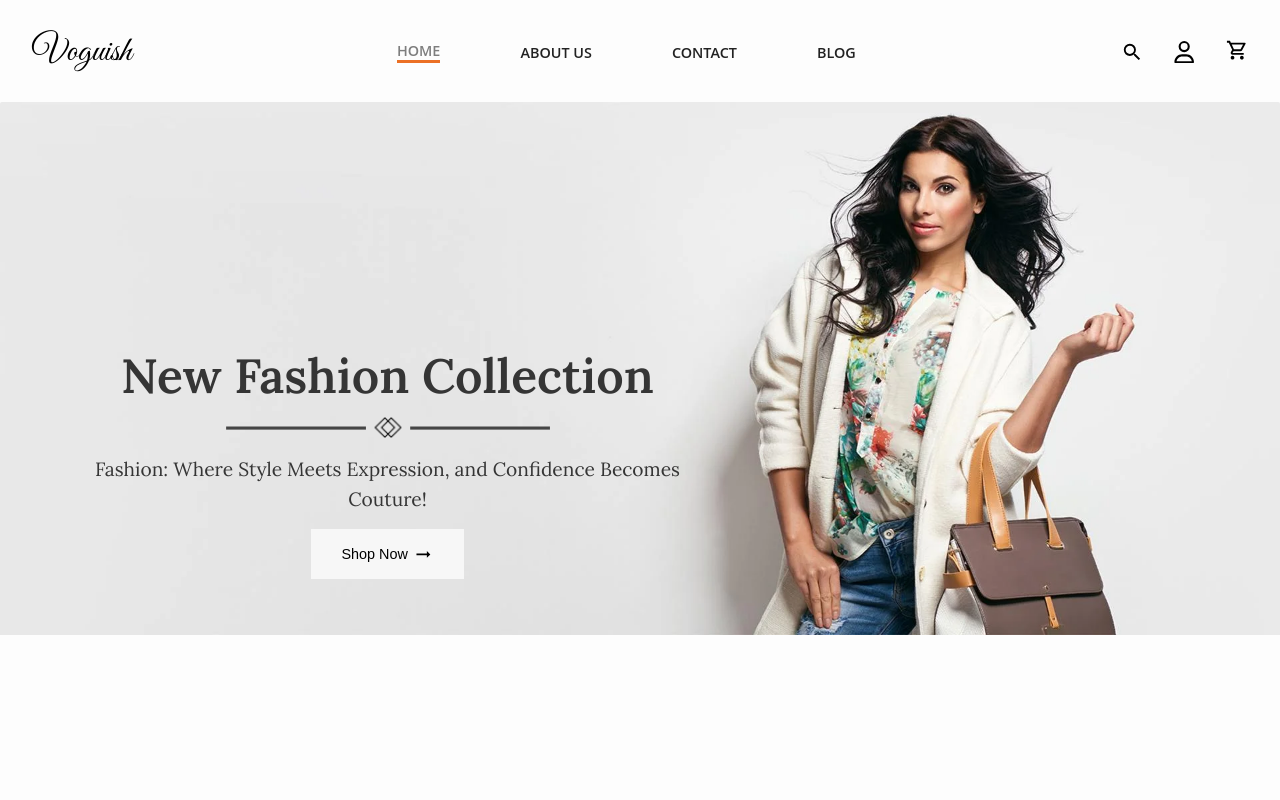
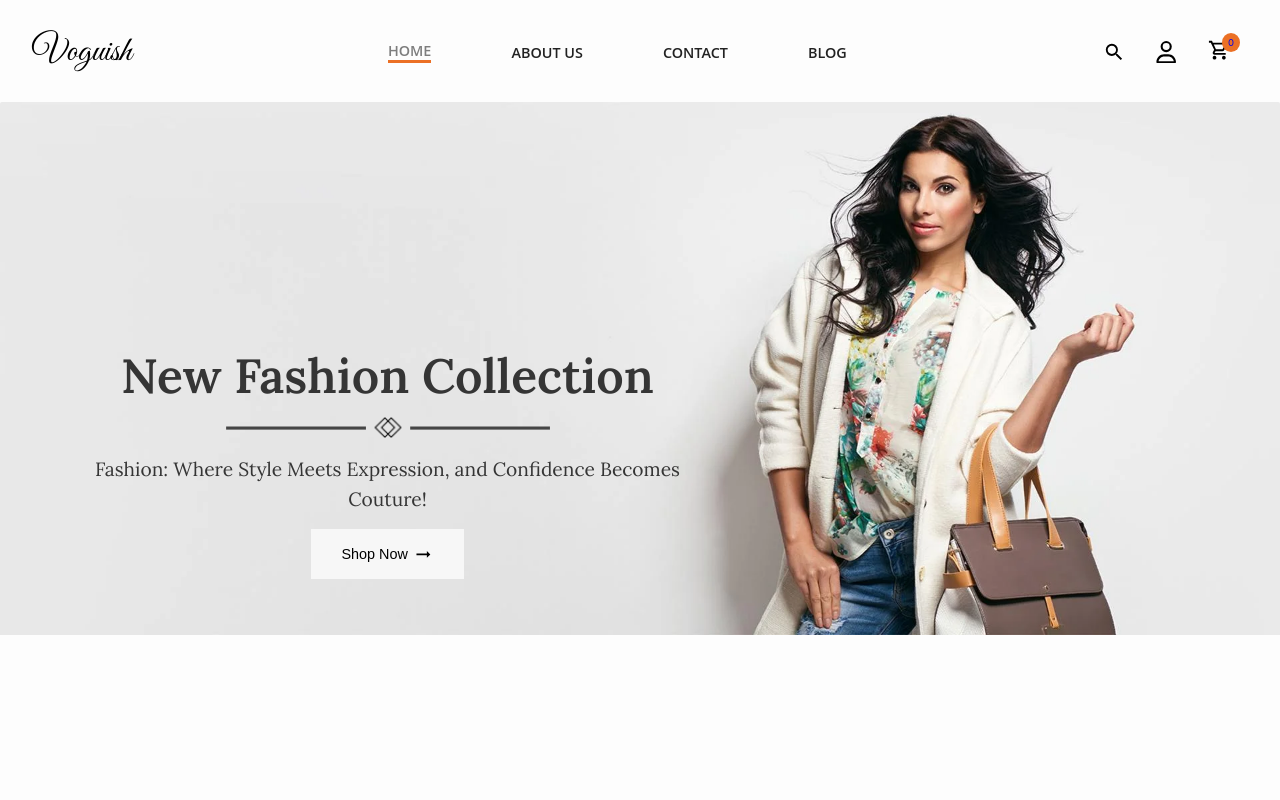
Before and after one commit to MartinMurithi/ecommerce-site, a React (Create React App) app in the folder client/: page / in a window 1280 px wide. Shown: the top 800 px of the page. Built offline with nearby package versions, Linux system fonts and the light colour scheme; no server answers.

Commit message:
UI Redeisgn

```diff
--- a/client/src/components/cart-section/CartSection.jsx
+++ b/client/src/components/cart-section/CartSection.jsx
@@ -11,7 +11,6 @@ import "../product-page/Product.css";
 
 function CartSection({ prodCart, updateTotal }) {
   const [qtyValue, setQtyValue] = useState(prodCart?.qty);
-  // const [subTotalAmt, setSubTotalAmt] = useState(prodCart?.price);
   const [subTotalAmt, setSubTotalAmt] = useState(0);
   const [deleteCartProductHandler, { isLoading }] = useRemoveFromCartMutation();
   const [qtyControlHandler] = useUpdateCartQtyMutation();
@@ -44,12 +43,6 @@ function CartSection({ prodCart, updateTotal }) {
     }
   };
 
-  useEffect(() => {
-    if (qtyValue < 1) {
-      setQtyValue(1);
-    }
-  }, [qtyValue]);
-
   // Func to delete prod from cart
   const deleteProd = async () => {
     try {
@@ -64,16 +57,20 @@ function CartSection({ prodCart, updateTotal }) {
   };
 
   useEffect(() => {
+    if (qtyValue < 1) {
+      setQtyValue(1);
+    }
     // Calculating subtotal when qtyValue or prodCart changes
     // Remove currency symbol (£) and comma from the price string, then convert it to a number
     const price = parseFloat(prodCart?.price.replace(/[^\d.-]/g, ""));
     const subTotal = price * prodCart?.qty;
     setSubTotalAmt(subTotal);
-    // Notify parent component of subtotal change
-    updateTotal(prodCart.pid, subTotalAmt);
+    updateTotal(subTotal);
   }, [qtyValue, prodCart]);
 
   return (
+    <>
+      <h2 className="cartTitle">My Cart</h2>
       <div className="cartSection">
         <div className="cartContainer">
           <div className="cartItem">
@@ -104,6 +101,7 @@ function CartSection({ prodCart, updateTotal }) {
             <p className="subtotalText">Subtotal:</p>
             <p className="subtotalAmount">£{subTotalAmt.toLocaleString()}</p>
           </div>
+
           <div className="deleteBtnSection">
             <button className="deleteBtn" onClick={deleteProd}>
               {isLoading ? "Removing From Cart" : "Remove From Cart"}
@@ -111,6 +109,7 @@ function CartSection({ prodCart, updateTotal }) {
           </div>
         </div>
       </div>
+    </>
   );
 }
 
--- a/client/src/components/navbar/Navbar.css
+++ b/client/src/components/navbar/Navbar.css
@@ -56,3 +56,13 @@ nav {
   color: #000000;
   cursor: pointer;
 }
+
+.cartCount {
+  font-size: 0.6rem;
+  background-color: #eb7025;
+  border-radius: 50%;
+  padding: 4px 6px;
+  position: relative;
+  left: -8px;
+  top: -15px;
+}
--- a/client/src/components/navbar/Navbar.jsx
+++ b/client/src/components/navbar/Navbar.jsx
@@ -3,10 +3,12 @@ import { MdOutlineSearch, MdOutlineShoppingCart, MdMenu } from "react-icons/md";
 import { FaRegUser } from "react-icons/fa6";
 import { NavLink } from "react-router-dom";
 import AccountDropdown from "../account-modal/AccountDropdown";
+import { useSelector } from "react-redux";
 import "./Navbar.css";
 
 const Navbar = () => {
   const [isVisible, setIsVisible] = useState(false);
+  const prodIds = useSelector((state) => state.savedToCartReducer.prodIds);
 
   const handleOpenAccountModal = () => {
     setIsVisible((state) => !state);
@@ -42,6 +44,7 @@ const Navbar = () => {
           <FaRegUser className="navIcon" onClick={handleOpenAccountModal} />
           <NavLink to="/cart">
             <MdOutlineShoppingCart className="navIcon" />
+            <span className="cartCount">{prodIds?.length}</span>
           </NavLink>
         </div>
       </div>
--- a/client/src/components/product-page/Product.jsx
+++ b/client/src/components/product-page/Product.jsx
@@ -17,7 +17,6 @@ import "./Product.css";
 function Product() {
   const [qtyValue, setQtyValue] = useState(1);
   const [isProdInCart, setIsProdInCart] = useState(false);
-  const [prodCategory, setProdCategory] = useState("");
   const { id } = useParams();
   const dispatch = useDispatch();
   const prodIds = useSelector((state) => state.savedToCartReducer.prodIds);
--- a/client/src/pages/Cart.jsx
+++ b/client/src/pages/Cart.jsx
@@ -1,12 +1,11 @@
-import React, { useEffect, useState } from "react";
+import React, { useState } from "react";
 import { useGetCartProductsQuery } from "../api/ApiSlice";
 import Navbar from "../components/navbar/Navbar";
 import CartSection from "../components/cart-section/CartSection";
 import "../components/cart-section/CartSection.css";
 
 function Cart() {
- const [totalAmt, setTotalAmt] = useState(0);
- const [subtotals, setSubtotals] = useState({});
+  const [totalAmount, setTotalAmt] = useState(0);
   const {
     isLoading,
     isError,
@@ -14,24 +13,18 @@ function Cart() {
     data: products,
   } = useGetCartProductsQuery();
 
-  // Function to update the total amount
-  const updateTotal = (productId, subtotal) => {
-    setSubtotals((prevSubtotals) => ({
-      ...prevSubtotals,
-      [productId]: subtotal,
-    }));
-  };
+   const updateTotal = (subtotal) => {
+     setTotalAmt((prevTotal) => prevTotal + subtotal);
+   };
 
-  // Update the total amount whenever the subtotals change
-  useEffect(() => {
-    const total = Object.values(subtotals).reduce((acc, curr) => acc + curr, 0);
-    setTotalAmt(total);
-  }, [subtotals]);
+   console.log(totalAmount);
 
   return (
     <>
       <Navbar />
       <h2 className="cartTitle">My Cart</h2>
+
+      {isError && <p>{error.message}</p>}
       {isLoading ? (
         <div>Loading.....</div>
       ) : (
@@ -39,15 +32,14 @@ function Cart() {
         products?.products?.map((product) => {
           return (
             <div key={product.pid} className="cart">
-              <CartSection prodCart={product} updateTotal={updateTotal}/>
-              {console.log(product)}
+              <CartSection prodCart={product} updateTotal={updateTotal} />
             </div>
           );
         })
       )}
       <div className="totalAmt">
         <p className="totalAmtText">Total Amount</p>
-        <p className="totalAmount">{totalAmt}</p>
+        <p className="totalAmount">{totalAmount}</p>
       </div>
     </>
   );
--- a/client/src/pages/Home.jsx
+++ b/client/src/pages/Home.jsx
@@ -4,7 +4,6 @@ import Banner from "../components/banner/Banner";
 import LoadMore from "../components/load-more-btn/LoadMore";
 import Footer from "../components/footer/Footer";
 import ProductList from "../components/ProductList";
-import SortProductsSection from "../components/sort-products-section/SortProductsSection";
 import WhyUs from "../components/why-us/WhyUs";
 
 function Home() {
@@ -13,7 +12,6 @@ function Home() {
       <Navbar />
       <Banner />
       <WhyUs />
-      {/* <SortProductsSection /> */}
       <ProductList />
       <LoadMore />
       <Footer />
```
Also changed, not shown: client/src/components/why-us/WhyUs.jsx (+0 -8 lines). Lines whose indentation alone changed are shown as unchanged.
